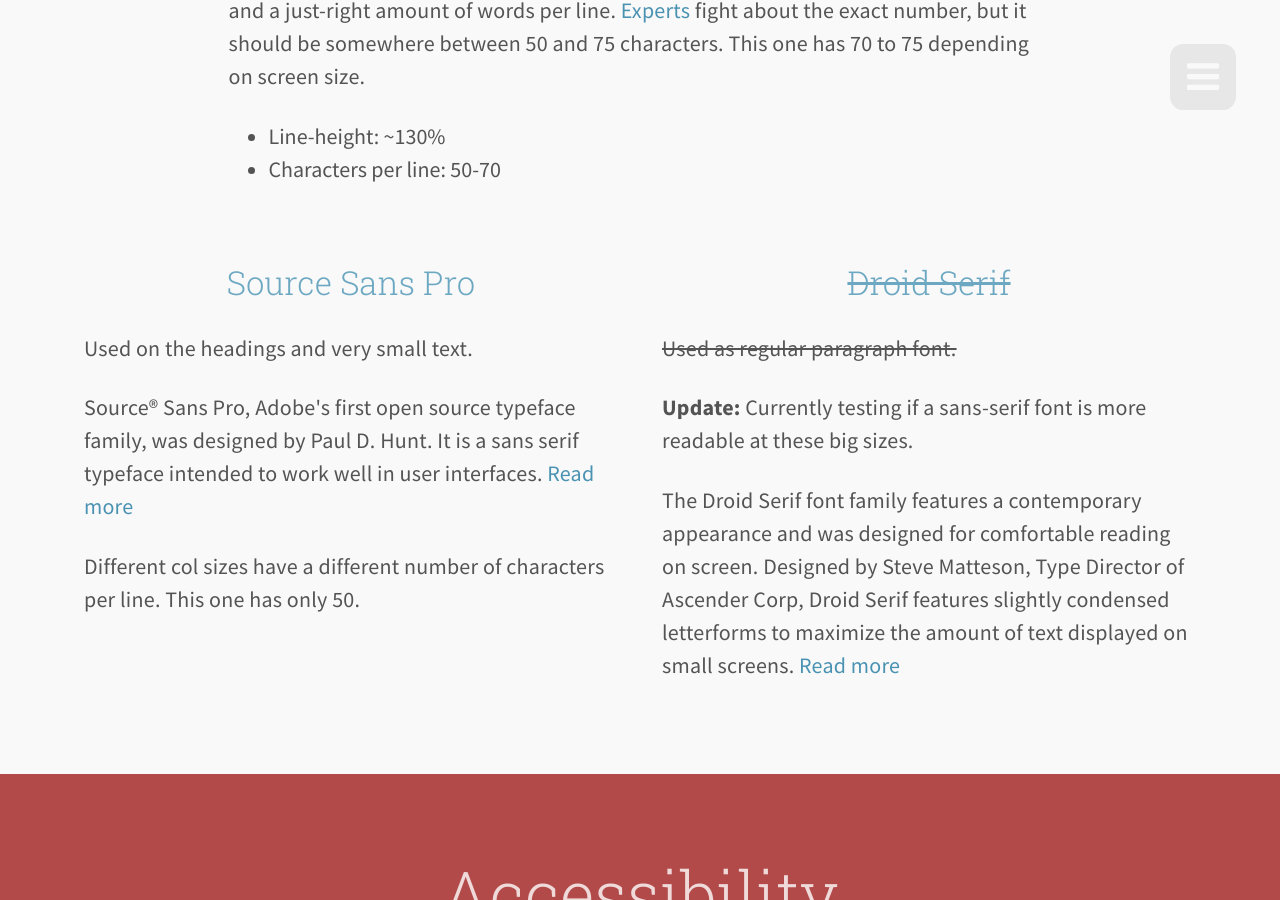
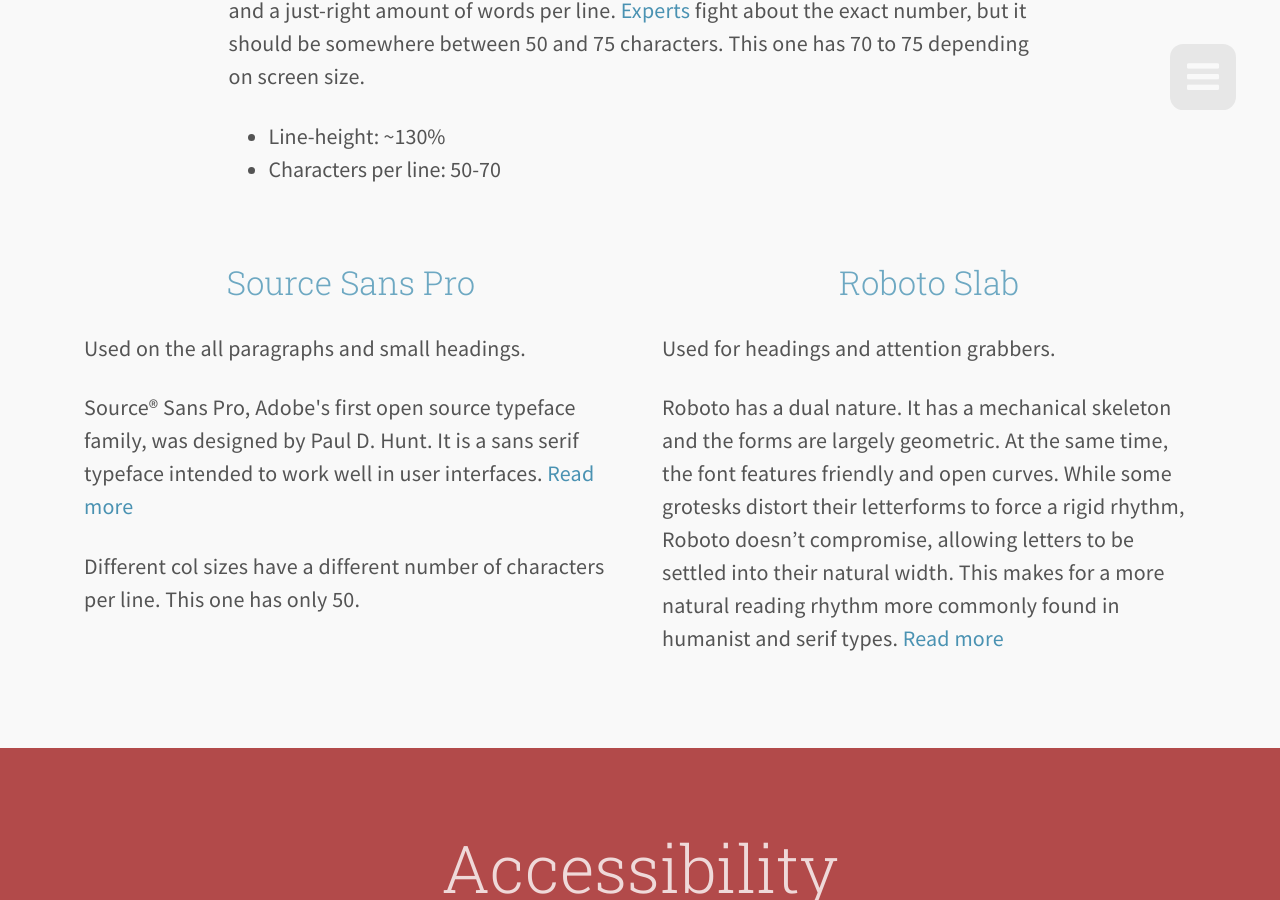
Before and after one commit to l4ci/l4ci.github.io, a Jekyll site: the page built from _posts/2014-01-22-styleguide.html, in a window 1280 px wide and 900 px high, scrolled down 4603 px. Built offline with Jekyll 4.4.1, drawn with Linux system fonts in a browser that asks for light colours; nearby versions of some CDN libraries; Markdown is read by kramdown in place of the engine named in the settings.

Commit message:
updated styleguide

```diff
--- a/_posts/2014-01-22-styleguide.html
+++ b/_posts/2014-01-22-styleguide.html
@@ -172,7 +172,7 @@
     </div>
     <div class="col-50">
       <h3>Source Sans Pro</h3>
-      <p>Used on the headings and very small text.</p>
+      <p>Used on the all paragraphs and small headings.</p>
       <p>
         Source® Sans Pro, Adobe's first open source typeface family, was designed by Paul D. Hunt. It is a sans serif typeface intended to work well in user interfaces.
         <a href="http://www.google.com/fonts/specimen/Source+Sans+Pro">Read more</a>
@@ -182,11 +182,10 @@
       </p>
     </div>
      <div class="col-50">
-      <h3 class="text-font-family--serif"><del>Droid Serif</del></h3>
-      <p><del>Used as regular paragraph font.</del></p>
-      <p><strong>Update:</strong> Currently testing if a sans-serif font is more readable at these big sizes.</p>
+      <h3 class="text-font-family--serif">Roboto Slab</h3>
+      <p>Used for headings and attention grabbers.</p>
       <p>
-        The Droid Serif font family features a contemporary appearance and was designed for comfortable reading on screen. Designed by Steve Matteson, Type Director of Ascender Corp, Droid Serif features slightly condensed letterforms to maximize the amount of text displayed on small screens. <a href="http://www.google.com/fonts/specimen/Droid+Serif">Read more</a>
+        Roboto has a dual nature. It has a mechanical skeleton and the forms are largely geometric. At the same time, the font features friendly and open curves. While some grotesks distort their letterforms to force a rigid rhythm, Roboto doesn’t compromise, allowing letters to be settled into their natural width. This makes for a more natural reading rhythm more commonly found in humanist and serif types. <a href="http://www.google.com/fonts/specimen/Roboto+Slab">Read more</a>
       </p>
     </div>
   </section>
```
